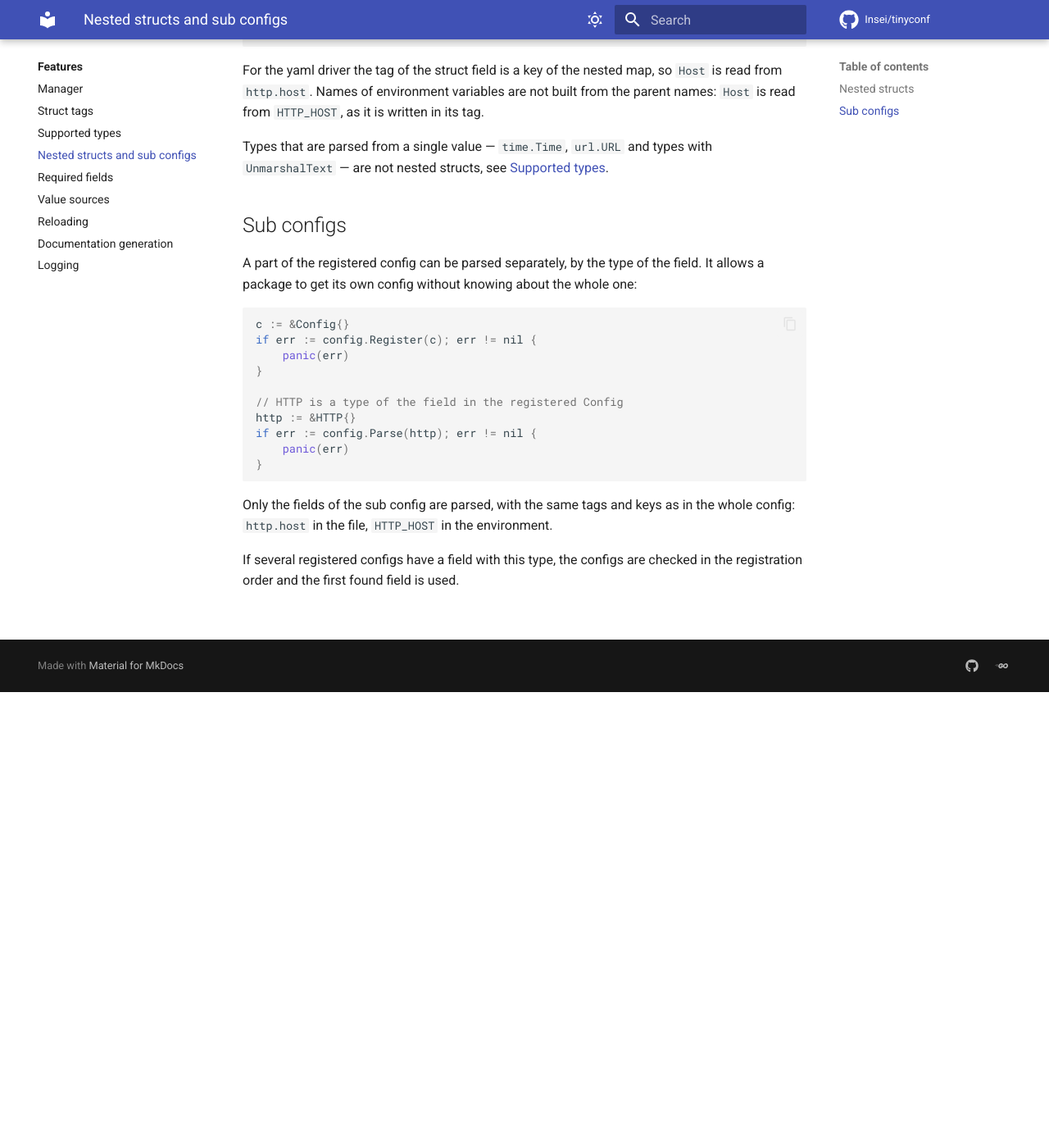
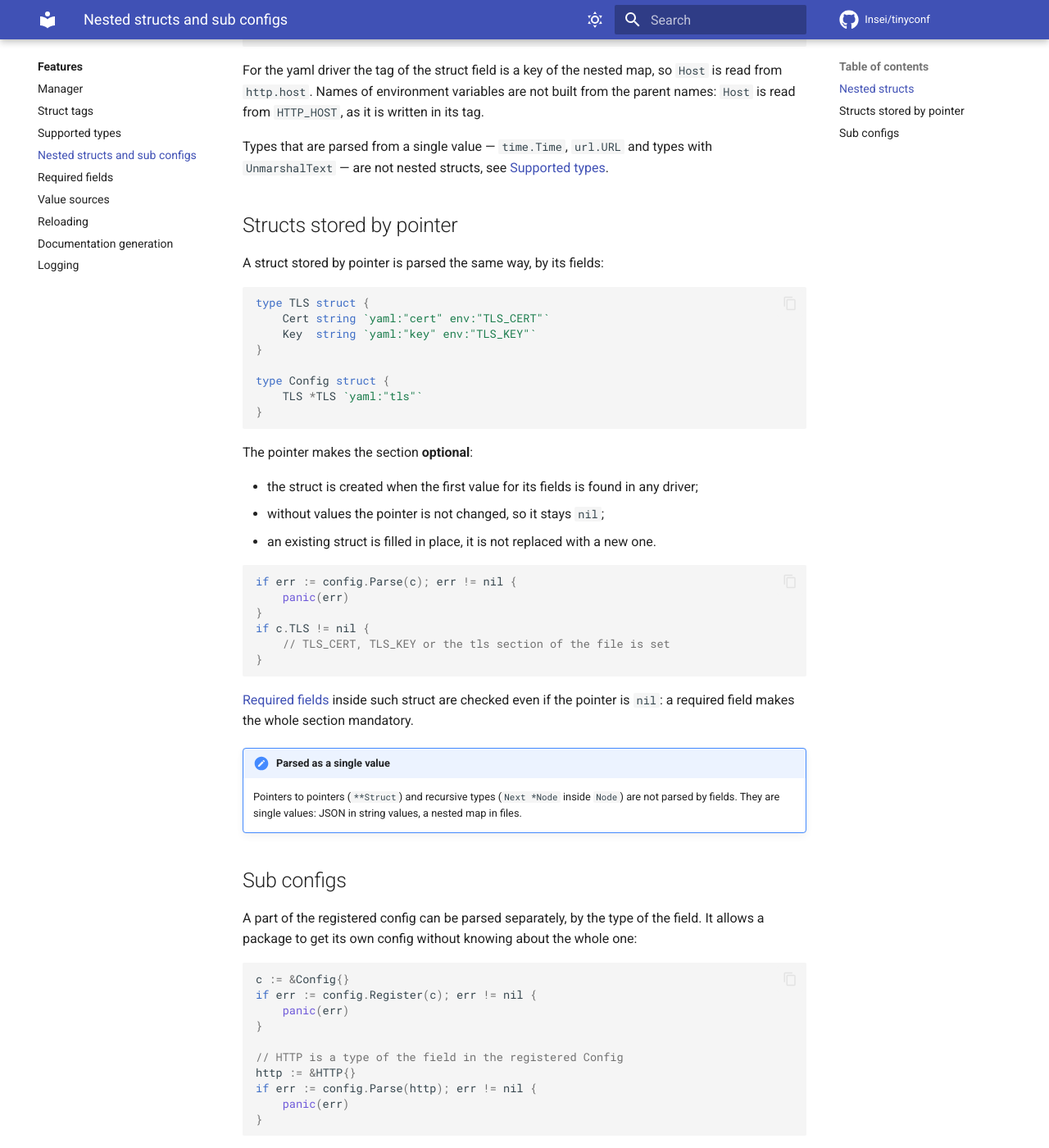
Before and after one commit to Insei/tinyconf, an MkDocs documentation site: the page built from docs/features/structs.md, in a window 1280 px wide and 1400 px high, scrolled down 556 px. Shown: the whole window at 82% size. Built offline with MkDocs 1.6.1 and Material for MkDocs 9.7.7, drawn with Linux system fonts in a browser that asks for light colours; comment, search, counter and statistics services are not loaded; some of the changed text lies outside the part shown.

Commit message:
docs: describe structs stored by pointer
Signed-off-by: Dmitriy Aleksandrov <goodmobiledevices@gmail.com>

````diff
--- a/docs/features/structs.md
+++ b/docs/features/structs.md
@@ -25,6 +25,41 @@ For the yaml driver the tag of the struct field is a key of the nested map, so `
 
 Types that are parsed from a single value — `time.Time`, `url.URL` and types with `UnmarshalText` — are not nested structs, see [Supported types](types.md).
 
+## Structs stored by pointer
+
+A struct stored by pointer is parsed the same way, by its fields:
+
+```go
+type TLS struct {
+    Cert string `yaml:"cert" env:"TLS_CERT"`
+    Key  string `yaml:"key" env:"TLS_KEY"`
+}
+
+type Config struct {
+    TLS *TLS `yaml:"tls"`
+}
+```
+
+The pointer makes the section **optional**:
+
+* the struct is created when the first value for its fields is found in any driver;
+* without values the pointer is not changed, so it stays `nil`;
+* an existing struct is filled in place, it is not replaced with a new one.
+
+```go
+if err := config.Parse(c); err != nil {
+    panic(err)
+}
+if c.TLS != nil {
+    // TLS_CERT, TLS_KEY or the tls section of the file is set
+}
+```
+
+[Required fields](required.md) inside such struct are checked even if the pointer is `nil`: a required field makes the whole section mandatory.
+
+!!! note "Parsed as a single value"
+    Pointers to pointers (`**Struct`) and recursive types (`Next *Node` inside `Node`) are not parsed by fields. They are single values: JSON in string values, a nested map in files.
+
 ## Sub configs
 
 A part of the registered config can be parsed separately, by the type of the field. It allows a package to get its own config without knowing about the whole one:
@@ -42,6 +77,6 @@ if err := config.Parse(http); err != nil {
 }
 ```
 
-Only the fields of the sub config are parsed, with the same tags and keys as in the whole config: `http.host` in the file, `HTTP_HOST` in the environment.
+The type can be a type of the struct stored by value or by pointer. Only the fields of the sub config are parsed, with the same tags and keys as in the whole config: `http.host` in the file, `HTTP_HOST` in the environment.
 
 If several registered configs have a field with this type, the configs are checked in the registration order and the first found field is used.
````
Also changed, not shown: docs/features/index.md (+1 -1 lines), docs/features/reloading.md (+1 -0 lines), docs/features/types.md (+3 -2 lines).
